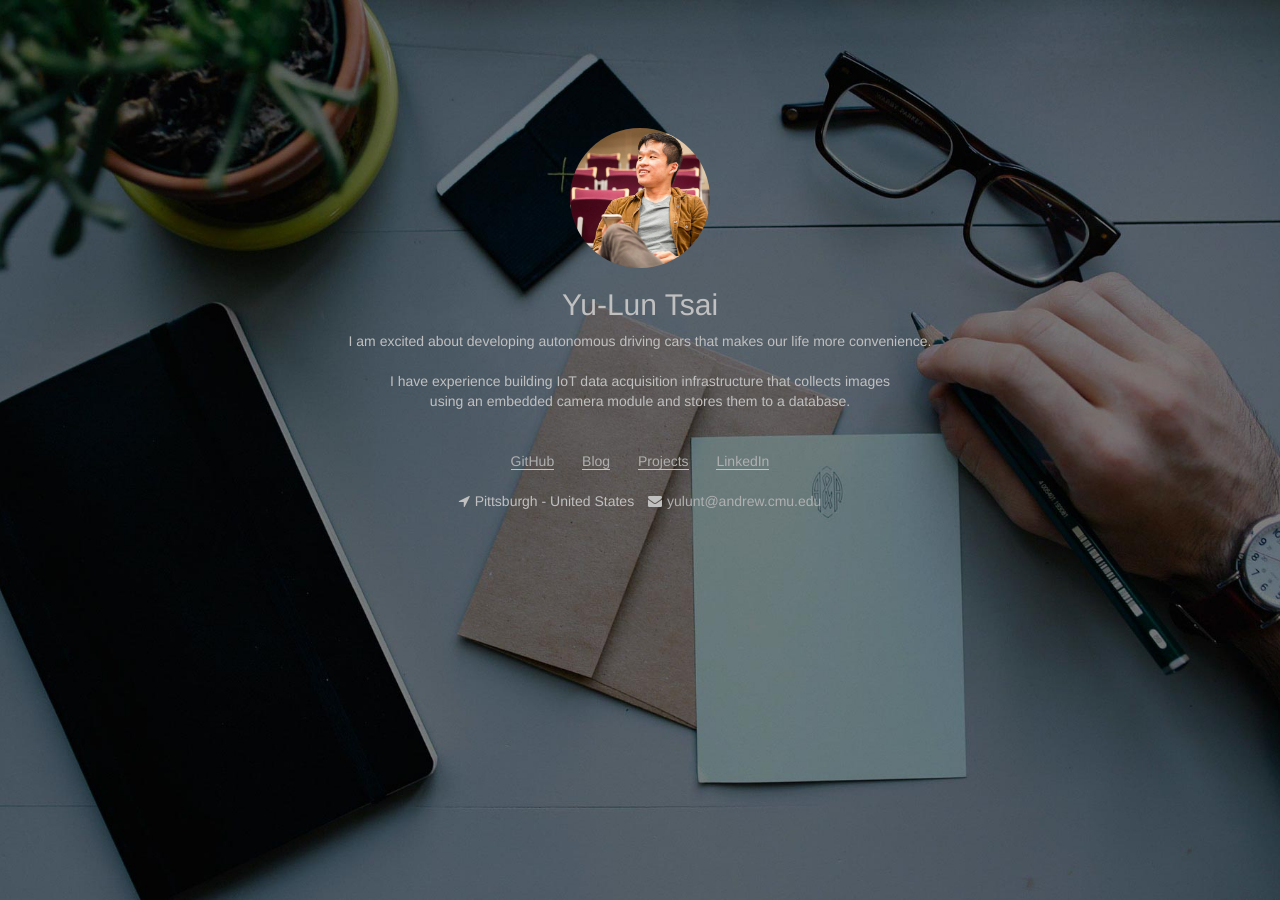
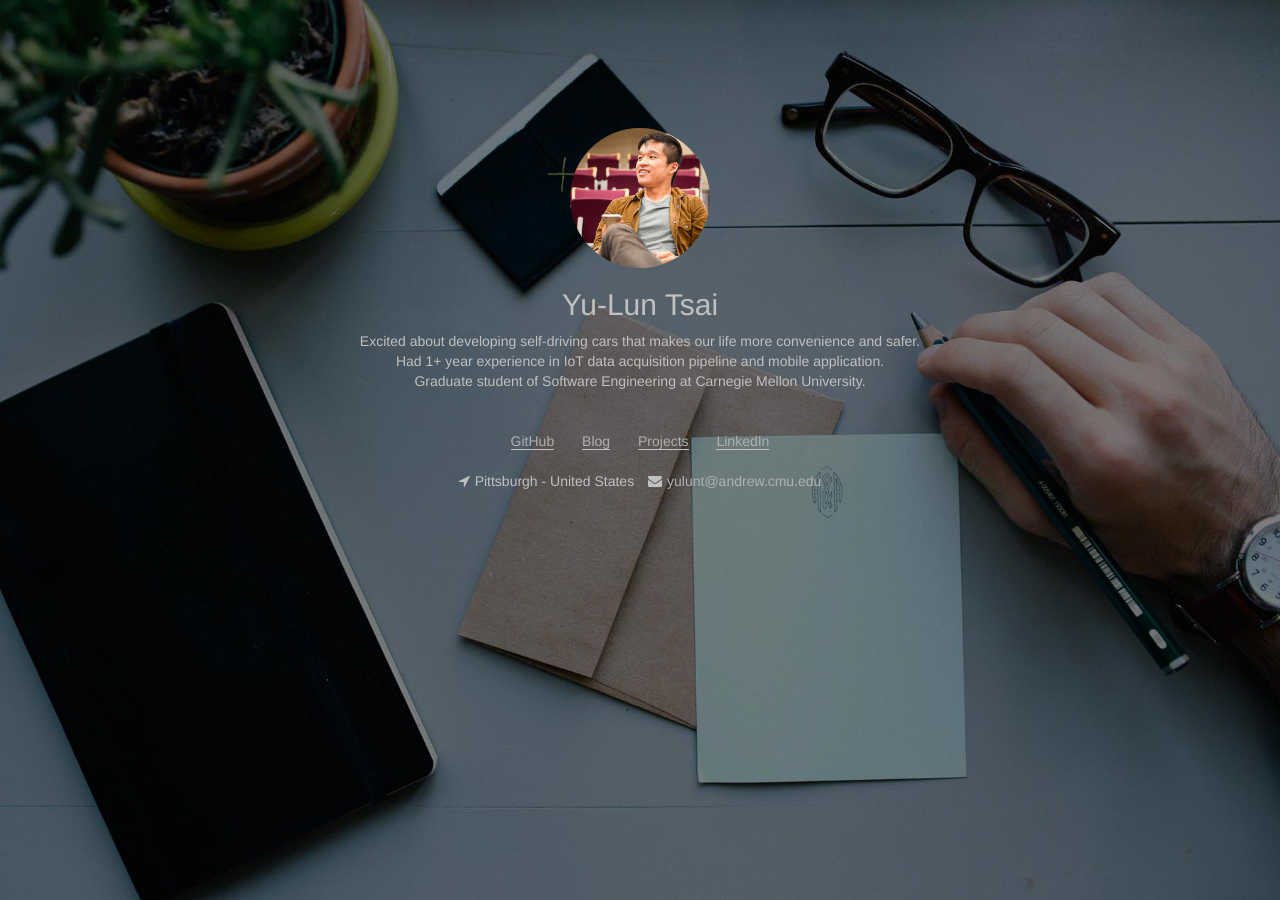
Before and after one commit to stormysun513/stormysun513.github.io, a Jekyll site: the page built from index.html, in a window 1280 px wide. Built offline with Jekyll 4.4.1, drawn with Linux system fonts in a browser that asks for light colours.

Commit message:
update summary in the index.html

```diff
--- a/index.html
+++ b/index.html
@@ -30,12 +30,9 @@
         <img src="{{"assets/images/me.jpg"|prepend:site.baseurl}}" alt="author thumb">
         <h2 class="animate-drop-init">{{site.author}}</h2>
         <div class="summary animate-drop-init">
-          I am excited about developing autonomous driving cars that makes our life more convenience.<br><br>
-          I have experience building IoT data acquisition infrastructure that collects images<br class="mobile-hide">
-          using an embedded camera module and stores them to a database.
-          <!-- Master student of Software Engineering at Carnegie Mellon <br> -->
-          <!-- University with 1+ year experience in IoT development.<br> -->
-          <!-- Aim to build impactful products and solve real world challenges. -->
+          Excited about developing self-driving cars that makes our life more convenience and safer.<br>
+          Had 1+ year experience in IoT data acquisition pipeline and mobile application.<br class="mobile-hide">
+          Graduate student of Software Engineering at Carnegie Mellon University.
         </div>
         <div class="menu">
           <a href="{{ site.github }}" class="animate-drop-init">GitHub</a>
@@ -62,7 +59,7 @@
     $(document).ready(function () {
       var delay = 1;
       var DELAY_STEP = 200;
-      var animationOptions = { opacity: 1, top: 0};
+      var animationOptions = { opacity: 1, top: 0 };
 
       $('h2').animate(animationOptions).promise()
                 .pipe(animateMain)
```
